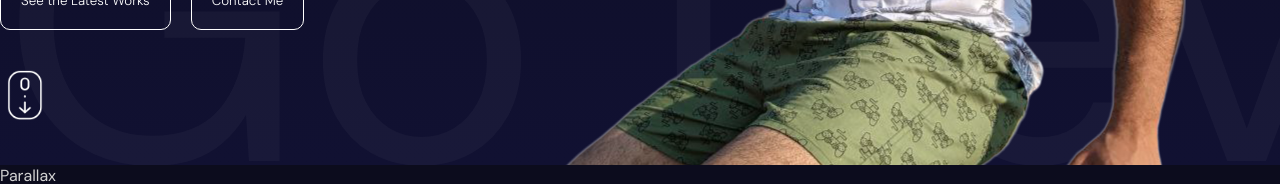
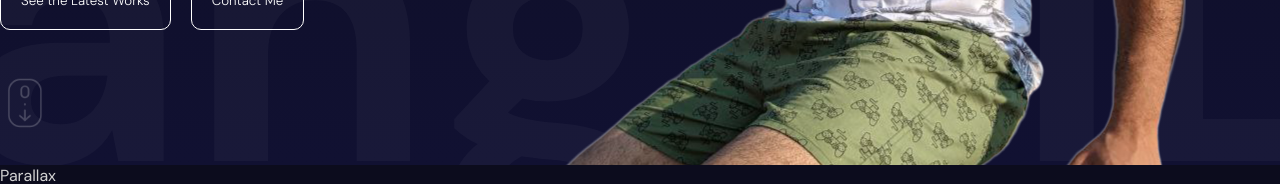
Before and after one commit to Rajat-Lavekar/rj-portfolio, a React (Vite) app: page / in a window 1280 px wide. Shown: the part 635-819 px from the top of the page. Built offline with nearby package versions, Linux system fonts and the light colour scheme.

Commit message:
Hero div updated

```diff
--- a/src/components/hero/Hero.jsx
+++ b/src/components/hero/Hero.jsx
@@ -12,6 +12,28 @@
         transition: {
             duration: 1,
             staggerChildren: 0.1,
+        },
+    },
+    scrollButton: {
+        opacity: 0,
+        y: 10,
+        transition: {
+            duration: 1.5,
+            repeat: Infinity
+        },
+    },
+};
+
+const sliderVariants = {
+    initial: {
+        x: 0,
+    },
+    animate: {
+        x: "-220%",
+        transition: {
+            repeat: Infinity,
+            repeatType: "mirror",
+            duration: 20,
         },
     },
 };
@@ -38,12 +60,12 @@
                         Contact Me
                     </motion.button>
                 </motion.div>
-                <motion.img variants={textVariants} src="/scroll.png" alt="" />
+                <motion.img variants={textVariants} animate="scrollButton" src="/scroll.png" alt="" />
             </motion.div>
         </div>
-        <div className="slidingContainer">
-            Go Developer | Deep Learning Engineer
-        </div>
+        <motion.div className="slidingContainer" variants={sliderVariants} initial="initial" animate="animate">
+              Golang ML LLMs
+        </motion.div>
         <div className="imageContainer">
             <img src="/hero2.png" alt=""></img>
         </div>
--- a/src/components/hero/hero.scss
+++ b/src/components/hero/hero.scss
@@ -59,5 +59,7 @@
         bottom: -120px;
         white-space: nowrap;
         color: #ffffff09;
+        width: 50%;
+        font-weight: bold;
     }
 }
```
